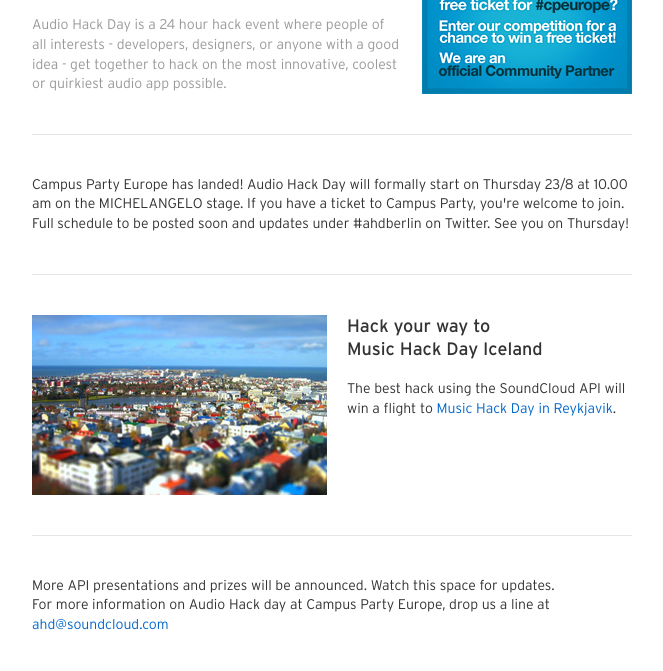
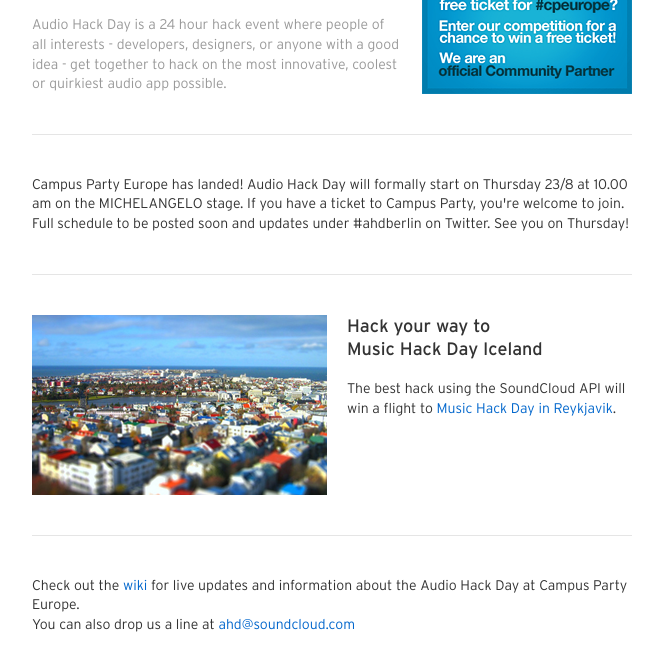
Before and after one commit to brunomertins/audiohackday, a plain HTML site: page index.html in a window 1280 px wide. Shown: the part 531-1202 px from the top of the page, without its empty margins (308-971 px from the left). Drawn offline with Linux system fonts and the light colour scheme.

Commit message:
Update index.html
Add link to the wiki

```diff
--- a/index.html
+++ b/index.html
@@ -52,7 +52,7 @@ See you on Thursday!
     </div>
 
     <div class="section sc-type-large">
-      <p>More API presentations and prizes will be announced. Watch this space for updates.<br>For more information on Audio Hack day at Campus Party Europe, drop us a line at <a href="mailto:ahd@soundcloud.com">ahd@soundcloud.com</a></p>
+      <p>Check out the <a href="https://github.com/soundcloudlabs/audiohackday/wiki/AHD" target="_blank">wiki</a> for live updates and information about the Audio Hack Day at Campus Party Europe.<br>You can also drop us a line at <a href="mailto:ahd@soundcloud.com">ahd@soundcloud.com</a></p>
     </div>
   </div>
 
```
